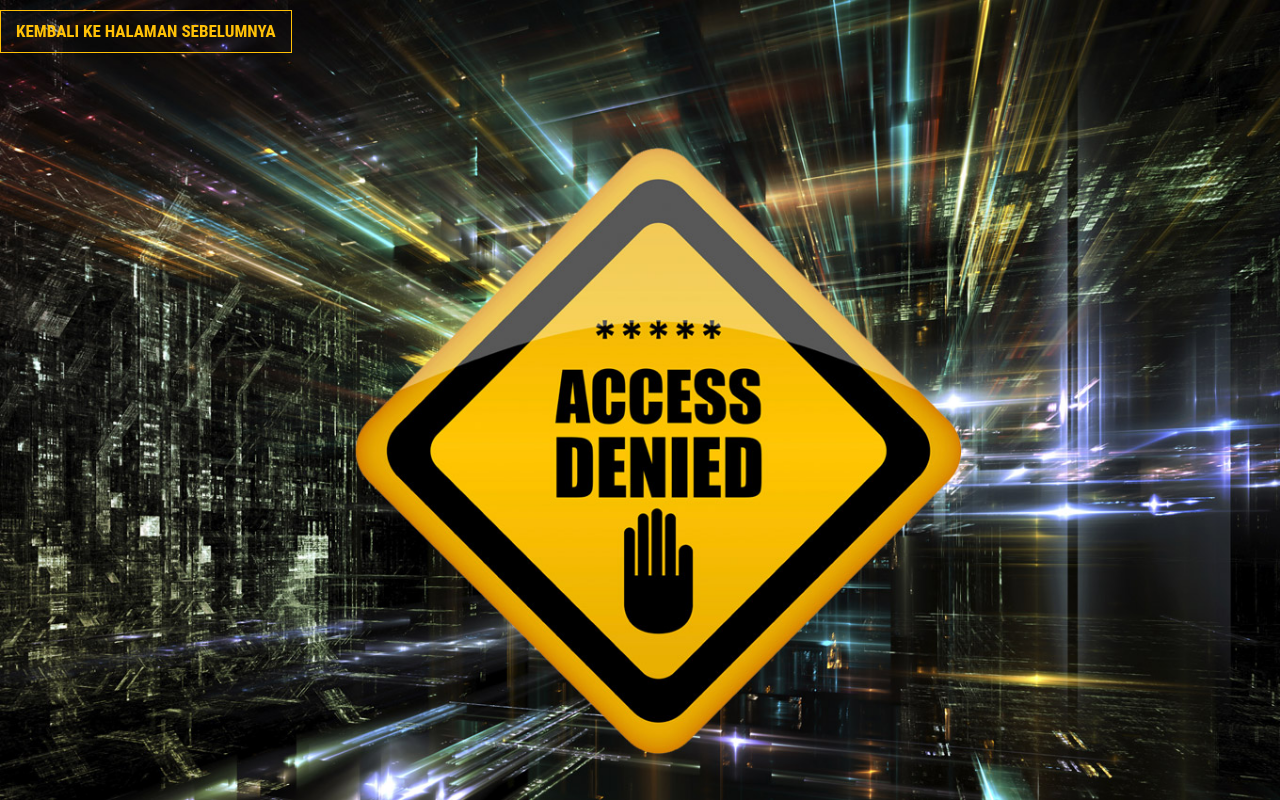
After one commit to punamanr/berkahsantoso, a PHP site: page /admin/access_denied.html in a window 1280 px wide. The commit adds this page. Run offline with PHP 8.4, Linux system fonts and the light colour scheme.

Commit message:
add access denied page and fix cek login proses

```diff
--- /dev/null
+++ b/admin/access_denied.html
@@ -0,0 +1,22 @@
+<html>
+    <link rel="stylesheet" href="css/bootstrap.min.css">
+    <link rel="stylesheet" href="font-awesome-4.7.0/css/font-awesome.min.css">
+    <link rel="stylesheet" href="css/font-icon-style.css">
+    <link rel="stylesheet" href="css/style.default.css" id="theme-stylesheet">
+
+    <!-- Core stylesheets -->
+    <link rel="stylesheet" href="css/form.css">
+
+  <style type="text/css">
+	#body {
+     background: url(img/access-denied.jpg) no-repeat center center fixed;
+    -webkit-background-size: cover;
+    -moz-background-size: cover;
+    -o-background-size: cover;
+    background-size: cover;
+	}
+</style>
+<body id="body">
+<a href="../home"><button type="submit" class="btn btn-general btn-outline-warning mr-2">Kembali ke halaman sebelumnya</button></a>
+</body>
+</html>
```
Also changed, not shown: admin/index.php (+6 -5 lines), app/cek_login.php (+7 -19 lines), admin/img/access-denied.jpg (added).
